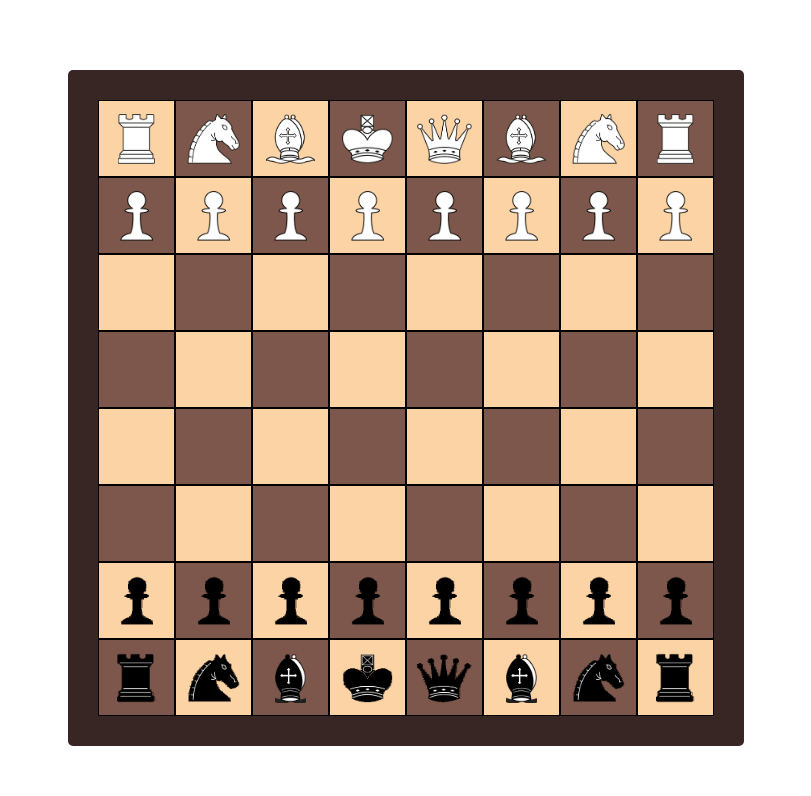
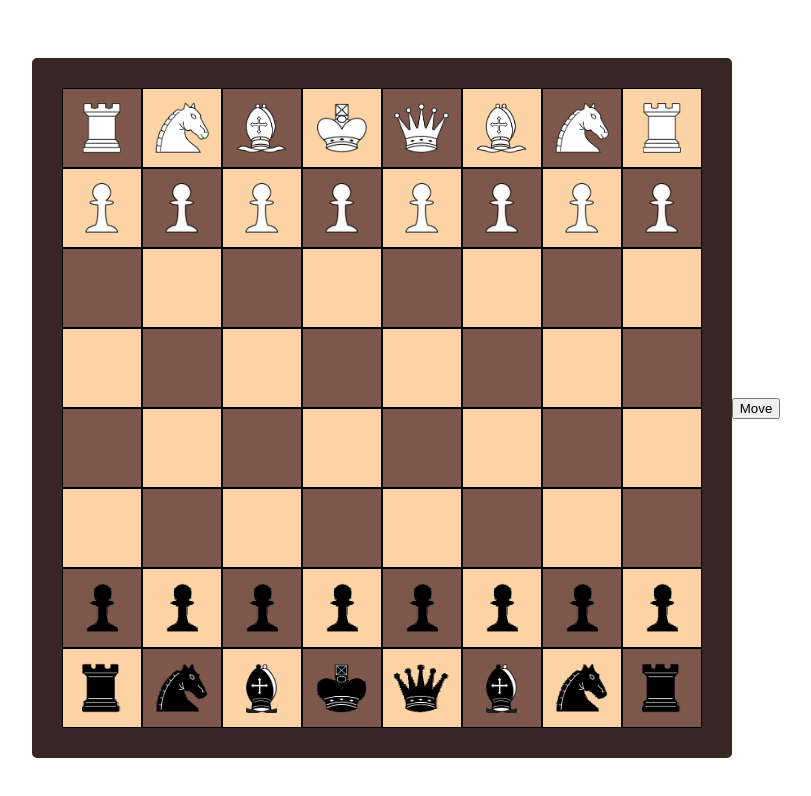
Before and after one commit to austinChappell/chess-game-react, a React app: page / in a window 1280 px wide. Shown: the whole page, without its empty margins (234-1045 px from the left). Built offline with nearby package versions, Linux system fonts and the light colour scheme.

Commit message:
restructure to allow for animation and selecting pieces

```diff
--- a/src/assets/constructors/ChessPiece.js
+++ b/src/assets/constructors/ChessPiece.js
@@ -5,6 +5,8 @@ class ChessPiece {
     this.column = column;
     this.alive = true;
     this.hasMoved = false;
+    this.placed = false;
+    this.selected = false;
   }
 }
 
--- a/src/components/App.js
+++ b/src/components/App.js
@@ -1,7 +1,6 @@
 import React, { Component } from 'react';
 import Board from './Board';
 
-import data from '../assets/data';
 import pieces from '../assets/constructors/pieces';
 
 const {
@@ -13,35 +12,24 @@ const {
   Rook,
 } = pieces;
 
-const { icons } = data;
-
-const {
-  blackBishop,
-  blackKing,
-  blackKnight,
-  blackPawn,
-  blackQueen,
-  blackRook,
-  whiteBishop,
-  whiteKing,
-  whiteKnight,
-  whitePawn,
-  whiteQueen,
-  whiteRook,
-} = icons;
-
 class App extends Component {
   state = {
-    playerOne: {
+    players: [
+      {
         castled: false,
         checked: false,
         color: 'black',
+        isTurn: true,
+        label: 'Player One',
       },
-    playerTwo: {
+      {
         castled: false,
         checked: false,
         color: 'white',
+        isTurn: false,
+        label: 'Player Two',
       },
+    ],
     pieces: [
       new Pawn('black', 'G', '1'),
       new Pawn('black', 'G', '2'),
@@ -77,6 +65,41 @@ class App extends Component {
       new Rook('white', 'A', '8'),
     ],
   }
+
+  movePiece = (piece, row, column) => {
+    const pieces = this.state.pieces.slice();
+    const newPiece = {
+      ...piece,
+      column,
+      hasMoved: true,
+      row,
+      selected: false,
+    };
+    const index = pieces.indexOf(piece);
+    pieces[index] = newPiece;
+    this.setState({ pieces });
+  }
+
+  selectPiece = (piece) => {
+    const activeColor = this.state.players.find(p => p.isTurn).color;
+    if (piece.color === activeColor) {
+      const pieces = this.state.pieces.slice();
+      const prevSelection = pieces.find(p => p.selected);
+      if (prevSelection) {
+        const index = pieces.indexOf(prevSelection);
+        const deselected = {
+          ...prevSelection,
+          selected: false,
+        };
+        pieces[index] = deselected;
+      }
+      const newPiece = { ...piece, selected: !piece.selected };
+      const index = pieces.indexOf(piece);
+      pieces[index] = newPiece;
+      this.setState({ pieces });
+    }
+  }
+
   render() {
     const {
       pieces,
@@ -85,7 +108,10 @@ class App extends Component {
     return (
       <div className="App">
         <Board
+          movePiece={this.movePiece}
           pieces={pieces}
+          selectPiece={this.selectPiece}
+          squareWidth={80}
         />
       </div>
     );
--- a/src/components/Board.js
+++ b/src/components/Board.js
@@ -1,35 +1,119 @@
-import React, { Component } from 'react';
+import React, { Component, Fragment } from 'react';
 
-import Row from './Row';
+import Piece from './Piece';
+import Square from './Square';
 
 class Board extends Component {
   state = {
-    rows: ['A', 'B', 'C', 'D', 'E', 'F', 'G', 'H'],
+    boardRows: [
+      { label: 'A', top: 0 * 80 },
+      { label: 'B', top: 1 * 80 },
+      { label: 'C', top: 2 * 80 },
+      { label: 'D', top: 3 * 80 },
+      { label: 'E', top: 4 * 80 },
+      { label: 'F', top: 5 * 80 },
+      { label: 'G', top: 6 * 80 },
+      { label: 'H', top: 7 * 80 },
+    ],
+    boardColumns: [
+      { label: '1', left: 0 * 80 },
+      { label: '2', left: 1 * 80 },
+      { label: '3', left: 2 * 80 },
+      { label: '4', left: 3 * 80 },
+      { label: '5', left: 4 * 80 },
+      { label: '6', left: 5 * 80 },
+      { label: '7', left: 6 * 80 },
+      { label: '8', left: 7 * 80 },
+    ]
   }
 
   render() {
     const {
-      rows,
+      boardColumns,
+      boardRows,
     } = this.state;
 
     const {
+      movePiece,
       pieces,
+      selectPiece,
+      squareWidth,
     } = this.props;
 
+    const boardWidth = squareWidth * 8;
+
+    const rows = boardColumns.map((col, index) => {
+      return boardRows.map((row, rIndex) => {
+        return {
+          row: row.label,
+          column: col.label,
+          top: row.top,
+          left: col.left,
+        }
+      })
+    })
+
+    const squares = [];
+    rows.forEach(row => squares.push(...row));
+
     return (
-      <div className="Board">
-        {rows.map((row, index) => {
-          const evenRow = index % 2 === 0;
+      <Fragment>
+        <div
+          className="Board"
+          style={{
+            height: boardWidth,
+            width: boardWidth,
+          }}
+        >
+          {pieces.map((piece, index) => {
+            const {
+              column,
+              row,
+            } = piece;
+
+            // find the square that the piece is on
+            const foundSquare = squares.find(sq => {
+              return sq.row === row && sq.column === column;
+            });
+
             return (
-            <Row
+              <Piece
                 key={index}
-              evenRow={evenRow}
-              pieces={pieces}
-              rowLabel={row}
+                top={foundSquare.top}
+                left={foundSquare.left}
+                piece={piece}
+                selected={piece.selected}
+                selectPiece={selectPiece}
+                width={squareWidth}
+              />
+            )
+          })}
+          {squares.map((square, index) => {
+            const {
+              top,
+              left,
+            } = square;
+
+            const evenRow = top % (squareWidth * 2) === 0;
+            const evenColumn = left % (squareWidth * 2) === 0;
+            const dark = evenRow === evenColumn;
+            return (
+              <Square
+                key={index}
+                dark={dark}
+                left={left}
+                top={top}
+                width={squareWidth}
               />
             )
           })}
         </div>
+        <button
+          onClick={() => movePiece(pieces[2], 'D', '2')}
+        >
+          Move
+        </button>
+      </Fragment>
     )
   }
 }
--- /dev/null
+++ b/src/components/Piece.js
@@ -0,0 +1,36 @@
+import React from 'react';
+
+const Piece = (props) => {
+  const {
+    left,
+    piece,
+    selected,
+    selectPiece,
+    top,
+    width,
+  } = props;
+
+  const style = {
+    border: selected ? '3px solid red' : 'none',
+    left,
+    top,
+    height: width,
+    width,
+  }
+
+  return (
+    <div
+      className="Piece"
+      onClick={() => selectPiece(piece)}
+      style={style}
+    >
+      <img
+        className="chess-piece"
+        src={piece.icon}
+        alt={piece.label}
+      />
+    </div>
+  )
+}
+
+export default Piece;
--- a/src/components/Row.js
+++ /dev/null
@@ -1,48 +0,0 @@
-import React, { Component } from 'react';
-
-import Square from './Square';
-
-class Row extends Component {
-  state = {
-    columns: ['1', '2', '3', '4', '5', '6', '7', '8'],
-  }
-
-  render() {
-    const {
-      columns,
-    } = this.state;
-
-    const {
-      evenRow,
-      pieces,
-      rowLabel,
-    } = this.props;
-
-    return (
-      <div className="Row">
-        {columns.map((col, index) => {
-          const evenCol = index % 2 === 0;
-          const dark = evenRow !== evenCol;
-          const columnLabel = String(index + 1);
-          const piece = pieces.find(p => {
-            const foundRow = p.row === rowLabel;
-            const foundCol = p.column === columnLabel;
-            return foundRow && foundCol;
-          });
-
-          return (
-            <Square
-              key={index}
-              columnLabel={columnLabel}
-              dark={dark}
-              rowLabel={rowLabel}
-              piece={piece ? piece : null}
-            />
-          )
-        })}
-      </div>
-    )
-  }
-}
-
-export default Row;
--- a/src/components/Square.js
+++ b/src/components/Square.js
@@ -6,30 +6,23 @@ class Square extends Component {
   render() {
     const {
       dark,
-      piece,
+      left,
+      top,
+      width,
     } = this.props;
 
-    const chessPiece = piece ? (
-      <img
-        className="chess-piece"
-        src={piece.icon}
-        alt={piece.label}
-      />
-    ) : null;
-
-    console.log('CHESS PIECE', piece)
     const className = `Square ${dark ? 'dark' : 'light'}`;
-    const color = piece ? piece.color : '';
 
     return (
       <div
         className={className}
         style={{
-          color,
+          left,
+          top,
+          height: width,
+          width,
         }}
-      >
-        {chessPiece}
-      </div>
+      />
     )
   }
 }
--- a/src/scss/Board.scss
+++ b/src/scss/Board.scss
@@ -1,4 +1,5 @@
 .Board {
   border: 30px solid #382624;
   border-radius: 5px;
+  position: relative;
 }
--- /dev/null
+++ b/src/scss/Piece.scss
@@ -0,0 +1,12 @@
+.Piece {
+  position: absolute;
+  box-sizing: border-box;
+  display: flex;
+  justify-content: center;
+  align-items: center;
+  transition: 500ms;
+  z-index: 10;
+  .chess-piece {
+    height: 50px;
+  }
+}
--- a/src/scss/Row.scss
+++ /dev/null
@@ -1,3 +0,0 @@
-.Row {
-  display: flex;
-}
--- a/src/scss/Square.scss
+++ b/src/scss/Square.scss
@@ -1,19 +1,17 @@
 .Square {
-  width: 75px;
-  height: 75px;
   border: 1px solid black;
+  box-sizing: border-box;
   color: white;
+  position: absolute;
   display: flex;
   justify-content: center;
   align-items: center;
   font-size: 26px;
+  transform-origin: center;
   &.dark {
     background-color: #7D574B;
   }
   &.light {
     background-color: #FCD3A4;
   }
-  .chess-piece {
-    height: 50px;
-  }
 }
--- a/src/scss/index.scss
+++ b/src/scss/index.scss
@@ -1,4 +1,4 @@
 @import './App';
 @import './Board';
-@import './Row';
+@import './Piece';
 @import './Square';
```
Also changed, not shown: src/index.css. Lines whose indentation alone changed are shown as unchanged.
